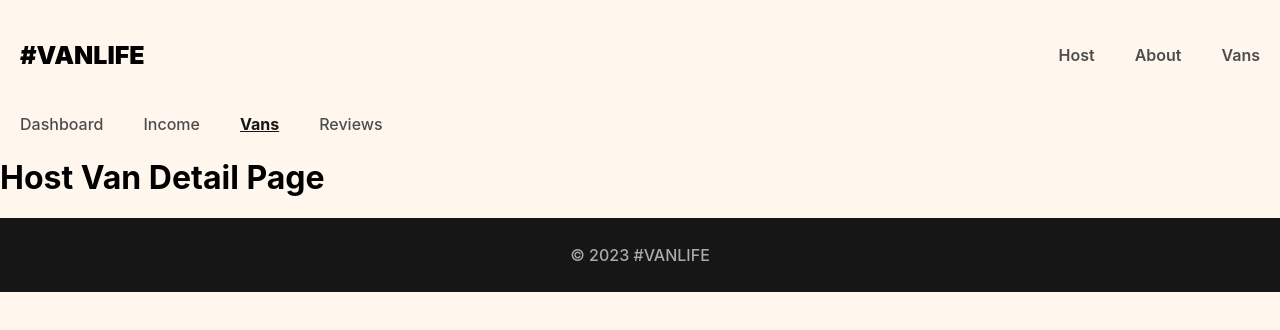
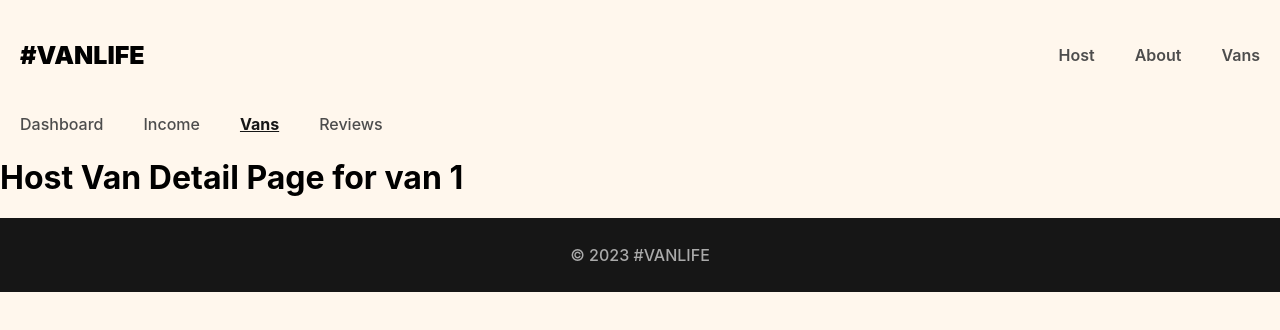
Before and after one commit to BBIEBates/scrimba-adv-react-van-life, a React (Vite) app: page /host/vans/1 in a window 1280 px wide. Shown: the top 330 px of the page. Built offline with nearby package versions, Linux system fonts and the light colour scheme; no server answers; what miragejs would draw is missing.

Commit message:
removing repo from local

```diff
--- a/pages/Host/HostVanDetail.jsx
+++ b/pages/Host/HostVanDetail.jsx
@@ -1,7 +1,17 @@
 import React from "react"
+import { useParams } from "react-router-dom"
 
 export default function HostVanDetail() {
+    const [currentVan, setCurrentVan] = React.useState(null);
+    const {id} = useParams();
+
+    React.useEffect(() => {
+        fetch(`/api/host/vans/${id}`)
+            .then(res => res.json())
+            .then(data => setCurrentVan(data.vans[0]))
+    }, []);
+console.log(currentVan)
     return (
-        <h1>Host Van Detail Page</h1>
+        <h1>Host Van Detail Page for van {id}</h1>
     )
 }
```
